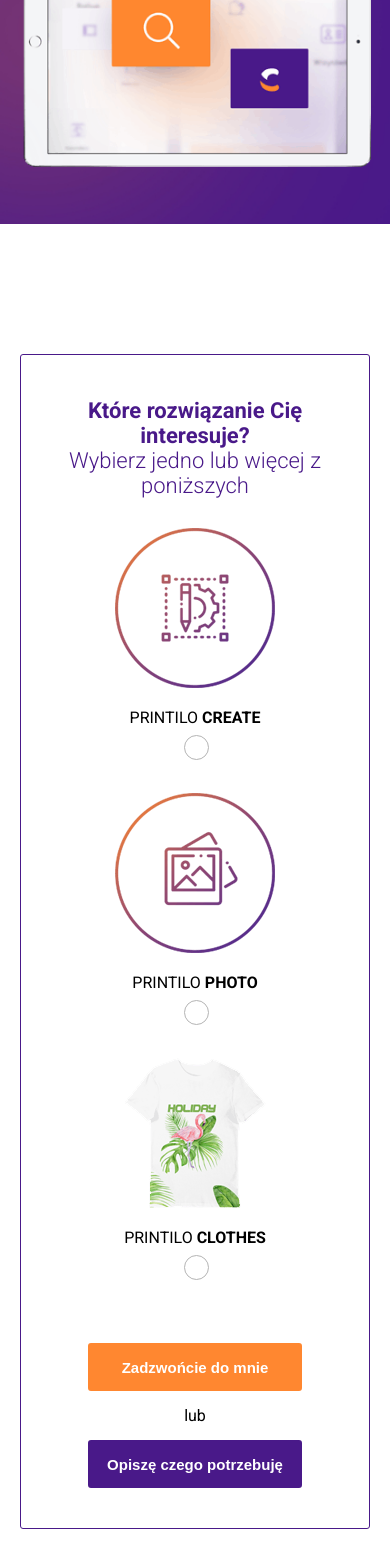
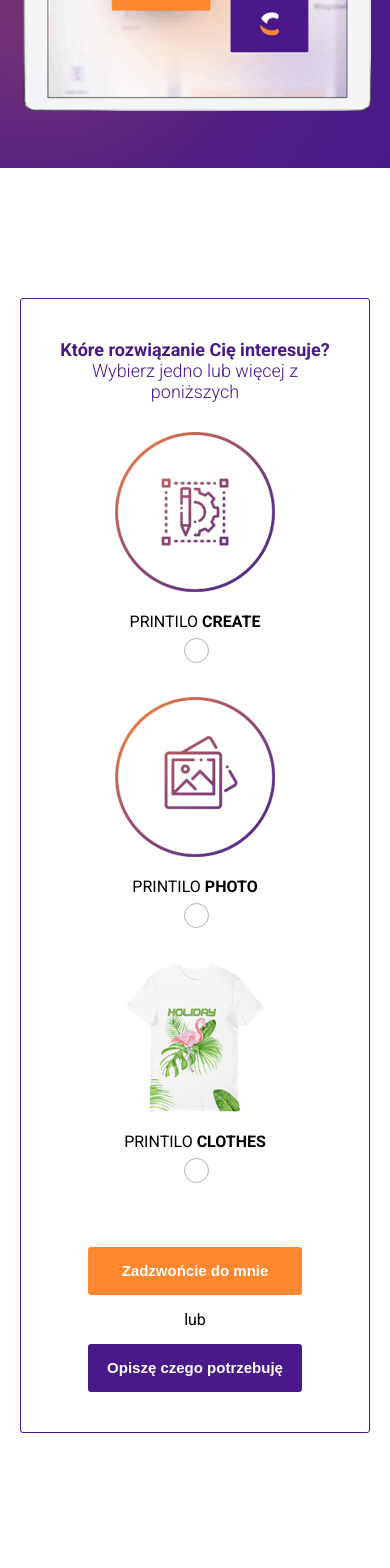
Before and after one commit to annatrzeciak/form, a Vue app: page / in a window 390 px wide. Shown: the part 430-1998 px from the top of the page. Built offline with nearby package versions, Linux system fonts and the light colour scheme.

Commit message:
refactor: added slots to ContactForm

```diff
--- a/src/components/ContactForm.vue
+++ b/src/components/ContactForm.vue
@@ -1,14 +1,20 @@
 <template>
   <div class="contact-form">
-    <main-contact-view />
+    <div class="contact-form__header">
+      <slot name="header"></slot>
+    </div>
+    <div class="contact-form__content">
+      <slot name="content"></slot>
+    </div>
+    <div class="contact-form__footer">
+      <slot name="footer"></slot>
+    </div>
   </div>
 </template>
 
 <script>
-import MainContactView from './MainContactView'
 export default {
-  name: 'ContactForm',
-  components: { MainContactView }
+  name: 'ContactForm'
 }
 </script>
 
@@ -24,22 +30,26 @@
   @media (max-width: 720px) {
     padding: 25px;
   }
-}
-</style>
-<style lang="scss">
-.contact-form {
-  h2 {
+  &__header {
     text-align: center;
     color: #491989;
+
+    h2 {
       margin-bottom: 0;
       font-size: 22px;
+      font-weight: 300;
     }
+
     h3 {
       margin-top: 0;
-    text-align: center;
-    color: #491989;
       font-weight: 300;
       font-size: 22px;
     }
+    @media (max-width: 720px) {
+      h2,h3{
+        font-size: 18px;
+      }
+    }
+  }
 }
 </style>
--- a/src/components/MainContactView.vue
+++ /dev/null
@@ -1,137 +0,0 @@
-<template>
-  <div class="contact-form--main-view">
-    <h2>Które rozwiązanie Cię interesuje?</h2>
-    <h3>Wybierz jedno lub więcej z poniższych</h3>
-    <div class="options">
-      <label>
-        <img src="/create.png" alt="" />
-        <span> PRINTILO <strong>CREATE</strong> </span>
-        <input type="checkbox" v-model="printiloCreate" />
-      </label>
-      <label>
-        <img src="/photo.png" alt="" />
-        <span> PRINTILO <strong>PHOTO</strong> </span>
-        <input type="checkbox" v-model="printiloPhoto" />
-      </label>
-      <label>
-        <img src="/clothes.png" alt="" />
-        <span> PRINTILO <strong>CLOTHES</strong> </span>
-        <input type="checkbox" v-model="printiloClothes" />
-      </label>
-    </div>
-    <div class="buttons">
-      <button @click="$emit('show-call-form', printlo)" class="call">
-        Zadzwońcie do mnie
-      </button>
-      <span>lub</span>
-      <button @click="$emit('start-describe', printlo)" class="start-form">
-        Opiszę czego potrzebuję
-      </button>
-    </div>
-  </div>
-</template>
-
-<script>
-export default {
-  name: 'MainContactView',
-  data: function () {
-    return {
-      services: {
-        printiloCreate: false,
-        printiloPhoto: false,
-        printiloClothes: false
-      }
-    }
-  },
-  computed: {
-    printlo: function () {
-      return {
-        printiloCreate: this.printiloCreate,
-        printiloPhoto: this.printiloPhoto,
-        printiloClothes: this.printiloClothes
-      }
-    }
-  }
-}
-</script>
-
-<style lang="scss" scoped>
-.contact-form--main-view {
-  .options {
-    margin-top: 90px;
-    display: flex;
-    justify-content: center;
-    @media (max-width: 720px) {
-      flex-direction: column;
-      margin-top: 30px;
-    }
-    label {
-      display: flex;
-      flex-direction: column;
-      align-items: center;
-      transition: 0.3s;
-      cursor: pointer;
-      img {
-        margin-left: 64px;
-        margin-right: 64px;
-        margin-bottom: 50px;
-        transition: 0.3s;
-        max-width: 100%;
-        @media (max-width: 720px) {
-          margin-bottom: 20px;
-        }
-      }
-
-      span {
-        margin-bottom: 37px;
-        @media (max-width: 720px) {
-          margin-bottom: 10px;
-        }
-      }
-      input {
-        @media (max-width: 720px) {
-          margin-bottom: 40px;
-        }
-      }
-
-      &:hover {
-        img {
-          opacity: 0.8;
-        }
-      }
-
-      &:active {
-        transform: scale(0.9);
-      }
-    }
-  }
-
-  .buttons {
-    margin-top: 82px;
-    text-align: center;
-    @media (max-width: 720px) {
-      margin-top: 30px;
-      span {
-        display: block;
-        margin-bottom: 15px;
-      }
-    }
-    button {
-      width: 214px;
-      @media (max-width: 720px) {
-        margin-bottom: 15px;
-        margin-right: auto;
-        margin-left: auto;
-      }
-      &.call {
-        border-color: #ff8730;
-        background: #ff8730;
-        &:hover {
-          background: #fff;
-          color: #ff8730;
-        }
-      }
-    }
-  }
-}
-</style>
--- a/src/views/Contact.vue
+++ b/src/views/Contact.vue
@@ -12,16 +12,16 @@
       </div>
     </header>
     <section class="contact-form-section">
-      <contact-form />
+      <main-contact-view />
     </section>
   </div>
 </template>
 
 <script>
-import ContactForm from '../components/ContactForm'
+import MainContactView from './MainContactView'
 export default {
   name: 'Contact',
-  components: { ContactForm }
+  components: { MainContactView }
 }
 </script>
 
@@ -66,7 +66,7 @@
         background-image: url("/top_bg1.jpeg");
         background-size: cover;
         background-position: center left;
-        @media (max-width: 968px) {
+        @media (max-width: 1100px) {
           display: flex;
           justify-content: center;
         }
@@ -74,7 +74,7 @@
           position: absolute;
           left: calc(50% - 210px);
           bottom: 50px;
-          @media (max-width: 968px) {
+          @media (max-width: 1100px) {
             position: static;
             margin-bottom: 50px;
             max-width: 90%;
@@ -85,6 +85,9 @@
         font-size: 65px;
         font-weight: normal;
         color: #fff;
+        @media (max-width: 678px) {
+          font-size: 50px;
+        }
       }
     }
   }
--- /dev/null
+++ b/src/views/MainContactView.vue
@@ -0,0 +1,143 @@
+<template>
+  <div class="contact-form--main-view">
+    <contact-form>
+      <template v-slot:header>
+        <h2><strong>Które rozwiązanie Cię interesuje?</strong></h2>
+        <h3>Wybierz jedno lub więcej z poniższych</h3>
+      </template>
+      <template v-slot:content>
+        <div class="options">
+          <label>
+            <img src="/create.png" alt="PRINTILO CREATE" title="Jestem zainteresowany PRINTILO CREATE"/>
+            <span> PRINTILO <strong>CREATE</strong> </span>
+            <input type="checkbox" v-model="services.printiloCreate"/>
+          </label>
+          <label>
+            <img src="/photo.png" alt="PRINTILO PHOTO" title="Jestem zainteresowany PRINTILO PHOTO"/>
+            <span> PRINTILO <strong>PHOTO</strong> </span>
+            <input type="checkbox" v-model="services.printiloPhoto"/>
+          </label>
+          <label>
+            <img src="/clothes.png" alt="PRINTILO CLOTHES" title="Jestem zainteresowany PRINTILO CLOTHES"/>
+            <span> PRINTILO <strong>CLOTHES</strong> </span>
+            <input type="checkbox" v-model="services.printiloClothes"/>
+          </label>
+        </div>
+        <div class="buttons">
+          <button @click="$emit('show-call-form', services)" class="call">
+            Zadzwońcie do mnie
+          </button>
+          <span>lub</span>
+          <button @click="$emit('start-describe', services)" class="start-form">
+            Opiszę czego potrzebuję
+          </button>
+        </div>
+      </template>
+    </contact-form>
+  </div>
+</template>
+
+<script>
+import ContactForm from '../components/ContactForm'
+
+export default {
+  name: 'MainContactView',
+  components: { ContactForm },
+  data: function () {
+    return {
+      services: {
+        printiloCreate: false,
+        printiloPhoto: false,
+        printiloClothes: false
+      }
+    }
+  }
+}
+</script>
+
+<style lang="scss" scoped>
+  .contact-form--main-view {
+    .options {
+      margin-top: 90px;
+      display: flex;
+      justify-content: center;
+      @media (max-width: 720px) {
+        flex-direction: column;
+        margin-top: 30px;
+      }
+
+      label {
+        display: flex;
+        flex-direction: column;
+        align-items: center;
+        transition: 0.3s;
+        cursor: pointer;
+
+        img {
+          margin-left: 64px;
+          margin-right: 64px;
+          margin-bottom: 50px;
+          transition: 0.3s;
+          max-width: 100%;
+          @media (max-width: 720px) {
+            margin-bottom: 20px;
+          }
+        }
+
+        span {
+          margin-bottom: 37px;
+          @media (max-width: 720px) {
+            margin-bottom: 10px;
+          }
+        }
+
+        input {
+          @media (max-width: 720px) {
+            margin-bottom: 40px;
+          }
+        }
+
+        &:hover {
+          img {
+            opacity: 0.8;
+          }
+        }
+
+        &:active {
+          transform: scale(0.9);
+        }
+      }
+    }
+
+    .buttons {
+      margin-top: 82px;
+      text-align: center;
+      @media (max-width: 720px) {
+        margin-top: 30px;
+        span {
+          display: block;
+          margin-bottom: 15px;
+        }
+      }
+
+      button {
+        width: 214px;
+        @media (max-width: 720px) {
+          margin-bottom: 15px;
+          margin-right: auto;
+          margin-left: auto;
+        }
+
+        &.call {
+          border-color: #ff8730;
+          background: #ff8730;
+
+          &:hover {
+            background: #fff;
+            color: #ff8730;
+          }
+        }
+      }
+    }
+  }
+</style>
```
Lines whose indentation alone changed are shown as unchanged.
